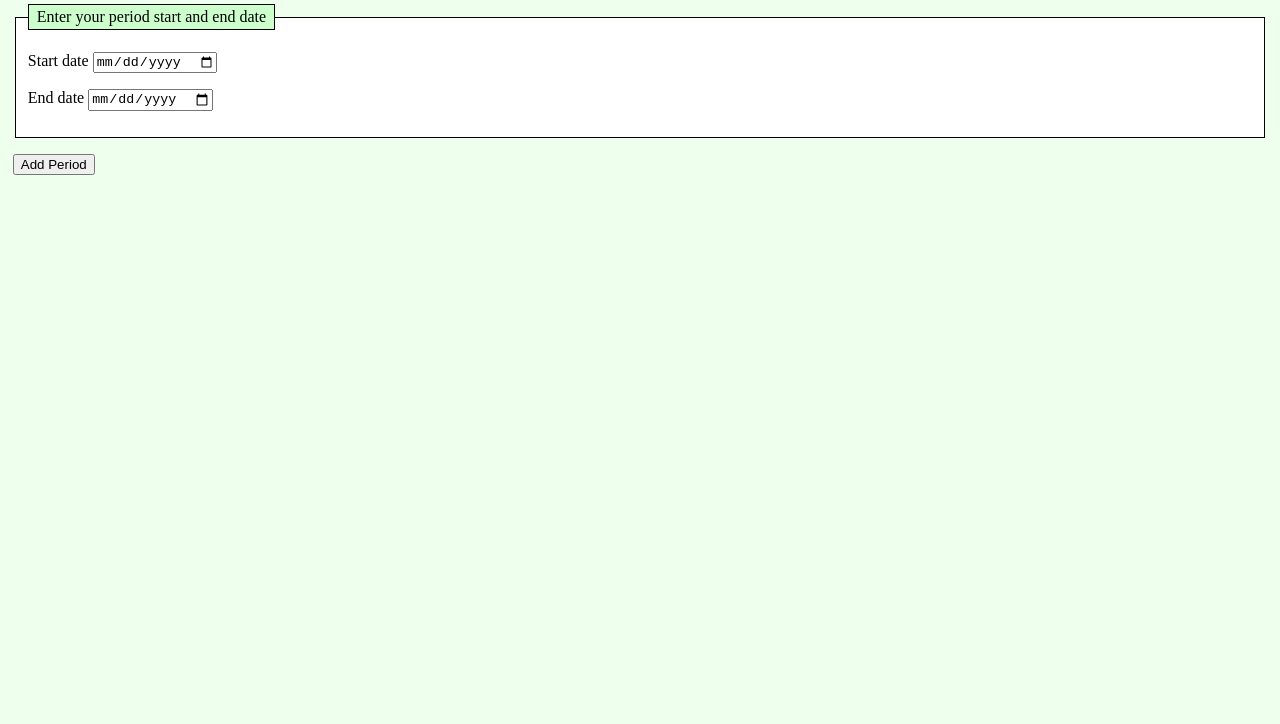
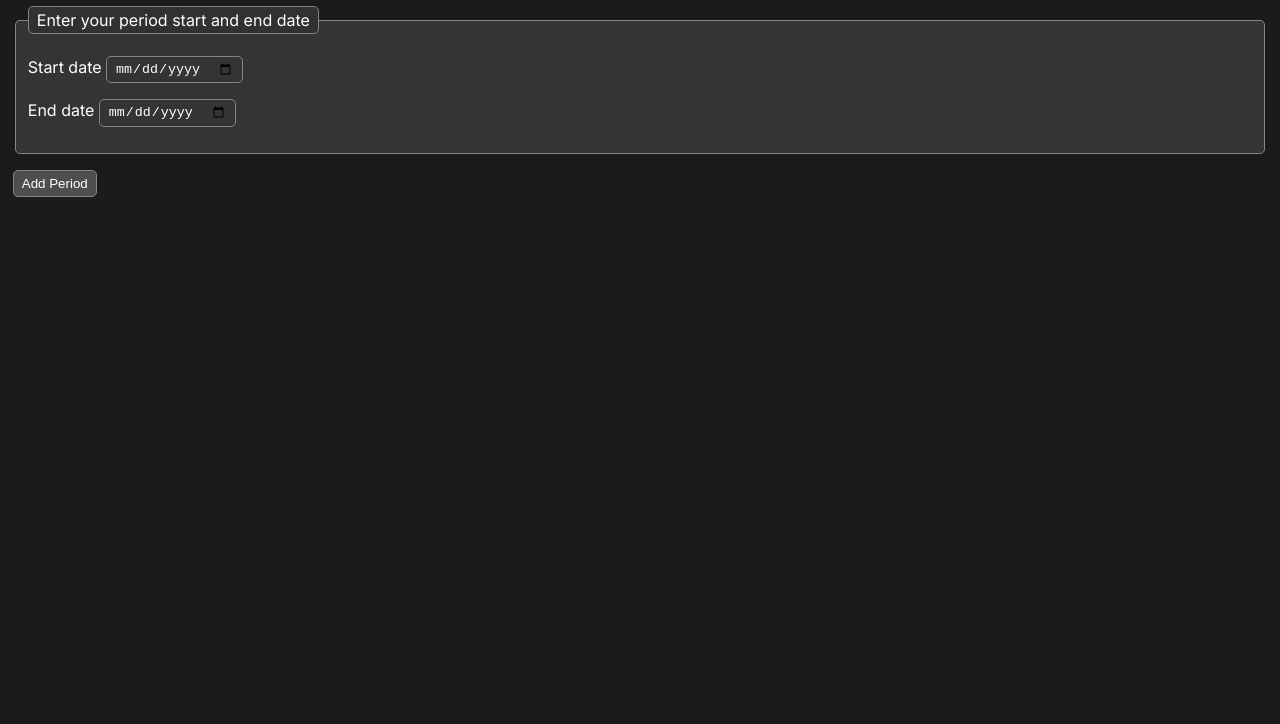
Before and after one commit to bcdipesh/cycle-tracker, a plain HTML site: page index.html in a window 1280 px wide. Shown: the part 76-800 px from the top of the page. Drawn offline with Linux system fonts and the light colour scheme.

Commit message:
Update styles

```diff
--- a/cycletracker.json
+++ b/cycletracker.json
@@ -3,8 +3,8 @@
     "short_name": "CT",
     "description": "Securely and confidentially track your menstrual cycle. Enter the start and end dates of your periods, saving your private data to your browser on your device, without sharing it with the rest of the world.",
     "start_url": "/",
-    "theme_color": "#eeffee",
-    "background_color": "#eeffee",
+    "theme_color": "#1b1b1b",
+    "background_color": "#313131",
     "icons": [
         {
             "src": "favicon.ico",
--- a/index.html
+++ b/index.html
@@ -4,6 +4,12 @@
         <meta charset="utf-8" />
         <meta name="viewport" content="width=device-width" />
         <title>Cycle Tracker</title>
+        <link rel="preconnect" href="https://fonts.googleapis.com" />
+        <link rel="preconnect" href="https://fonts.gstatic.com" crossorigin />
+        <link
+            href="https://fonts.googleapis.com/css2?family=Inter:ital,opsz,wght@0,14..32,100..900;1,14..32,100..900&display=swap"
+            rel="stylesheet"
+        />
         <link rel="stylesheet" href="style.css" />
         <link rel="manifest" href="cycletracker.json" />
         <link rel="icon" href="icons/circle.svg" />
--- a/style.css
+++ b/style.css
@@ -1,27 +1,53 @@
 body {
     margin: 1vh 1vw;
-    background-color: #efe;
+    background-color: #1b1b1b;
+    color: #fff;
+    font-family: "Inter", serif;
+    font-optical-sizing: auto;
+    font-style: normal;
 }
 
 ul,
 fieldset,
+legend,
+input[type="date"] {
+    color: #fff;
+    border: 1px solid #858585;
+    border-radius: 5px;
+    background-color: #343434;
+}
+
+input[type="date"] {
+    padding: 4px 8px;
+}
+
 legend {
-    border: 1px solid;
-    background-color: #fff;
+    background-color: #313131;
 }
 
 ul {
     padding: 0;
-    font-family: monospace;
 }
 
 li,
 legend {
     list-style-type: none;
     padding: 0.2em 0.5em;
-    background-color: #cfc;
 }
 
 li:nth-of-type(even) {
-    background-color: inherit;
+    background-color: #313131;
 }
+
+button {
+    cursor: pointer;
+    background-color: #4e4e4e;
+    color: #fff;
+    border: 1px solid #858585;
+    padding: 5px 8px;
+    border-radius: 5px;
+}
+
+button:hover {
+    background-color: #858585;
+}
--- a/sw.js
+++ b/sw.js
@@ -11,6 +11,7 @@ const APP_STATIC_RESOURCES = [
     "/app.js",
     "/style.css",
     "/icons/wheel.svg",
+    "https://fonts.googleapis.com/css2?family=Inter:ital,opsz,wght@0,14..32,100..900;1,14..32,100..900&display=swap",
 ];
 
 // On install, cache the static resources
```
